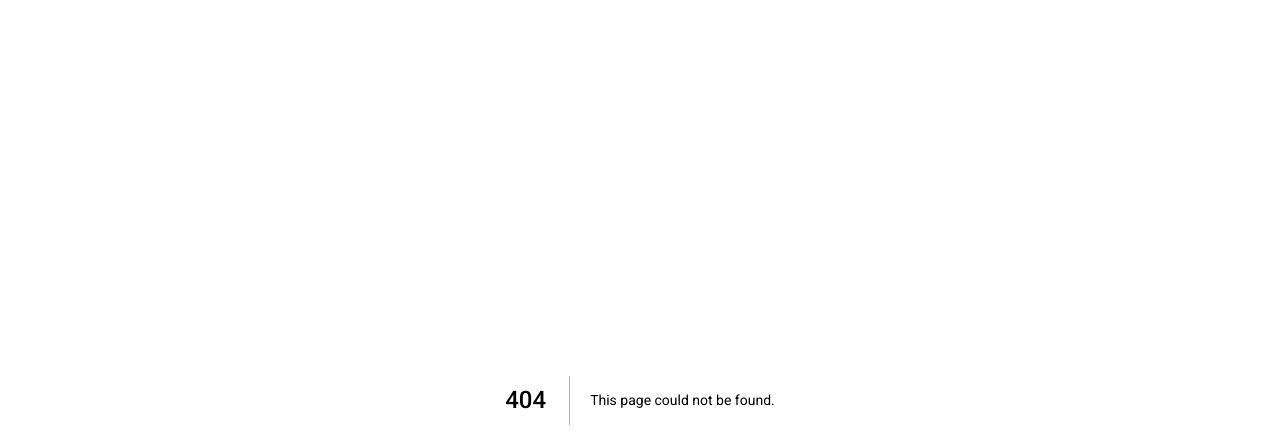
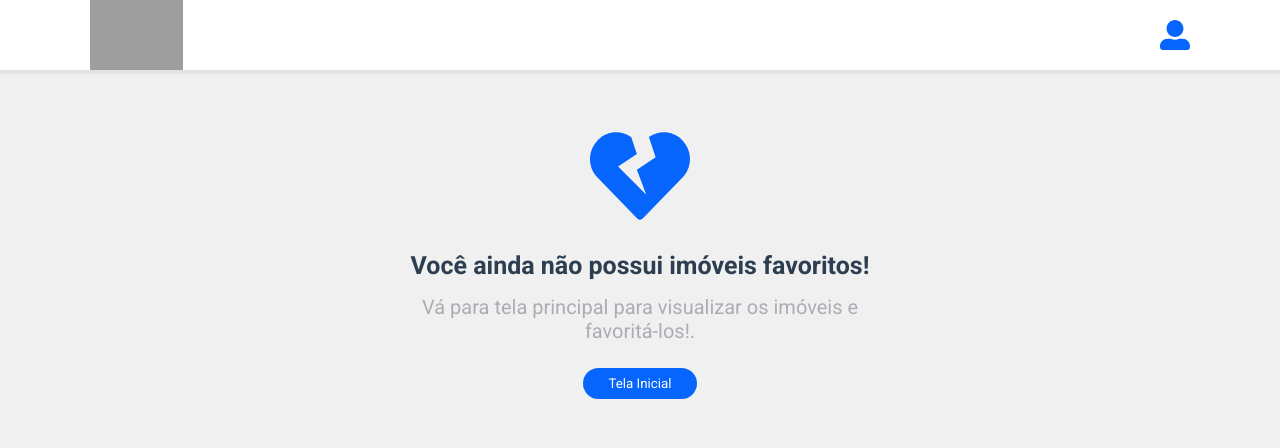
Before and after one commit to alexanderaugusto/locus-web, a Next.js app: page /favorite in a window 1280 px wide. Before the commit this address had no page. Shown: the top 448 px of the page. Built offline with nearby package versions, Linux system fonts and the light colour scheme; grey boxes are pictures that could not be loaded.

Commit message:
add empty message pages

```diff
--- a/src/pages/_app.tsx
+++ b/src/pages/_app.tsx
@@ -12,6 +12,7 @@ import '../styles/pages/AdvertiseMedia.css'
 import '../styles/pages/NewAdvertise.css'
 import '../styles/pages/NewAdvertiseMedia.css'
 import '../styles/pages/Account.css'
+import '../styles/pages/Favorite.css'
 import '../styles/components/Alert.css'
 import '../styles/components/Button.css'
 import '../styles/components/Dropdown.css'
--- /dev/null
+++ b/src/pages/favorite.tsx
@@ -0,0 +1,37 @@
+import React from 'react'
+import Head from 'next/head'
+import { faHeartBroken } from '@fortawesome/free-solid-svg-icons'
+import { useAuth } from '../contexts/auth'
+import { Header, EmptyMessage } from '../components'
+
+const Favorite: React.FC = () => {
+  const auth = useAuth()
+
+  return (
+    <div>
+      <Head>
+        <title>Minha conta</title>
+      </Head>
+
+      <main className="favorite-page">
+        <Header />
+
+        {!auth.signed ? (
+          <EmptyMessage
+            icon={faHeartBroken}
+            title="Você ainda não possui imóveis favoritos!"
+            description="Vá para tela principal para visualizar os imóveis e favoritá-los!."
+            buttonText="Tela Inicial"
+            redirectTo="/"
+          />
+        ) : (
+          <div className="favorite">
+            <h1>Meus Favoritos</h1>
+          </div>
+        )}
+      </main>
+    </div>
+  )
+}
+
+export default Favorite
--- /dev/null
+++ b/src/styles/pages/Favorite.css
@@ -0,0 +1,21 @@
+.favorite-page{
+  display: flex;
+  flex-direction: column;
+  align-items: center;
+}
+
+.favorite-page .favorite{
+  max-width: 450px;
+  width: 90%;
+  display: flex;
+  flex-direction: column;
+  align-items: center;
+  margin-top: 7vh;
+}
+
+.favorite-page .favorite h1{
+  font-size: 30px;
+  font-weight: bold;
+  color: #2C3E50;
+  text-align: center;
+}
```
Also changed, not shown: src/pages/advertise/index.tsx (+36 -4 lines).
